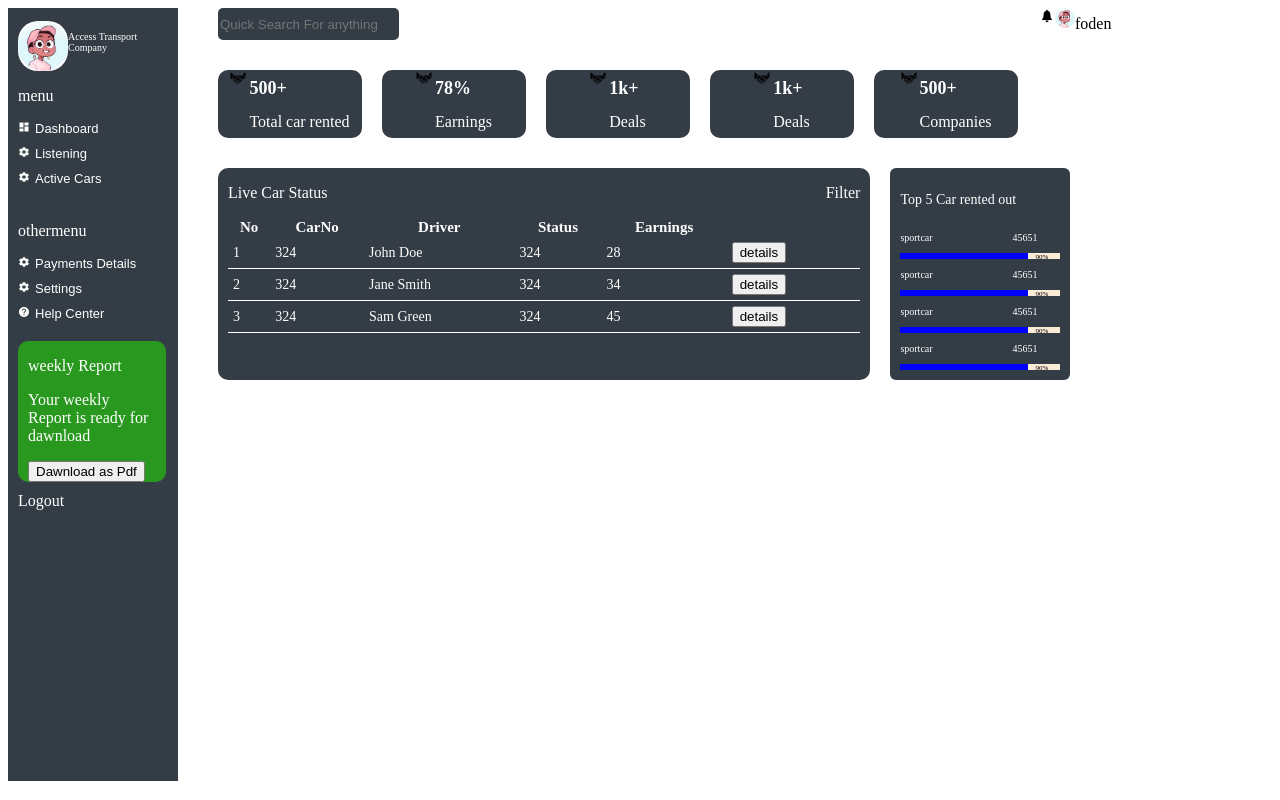
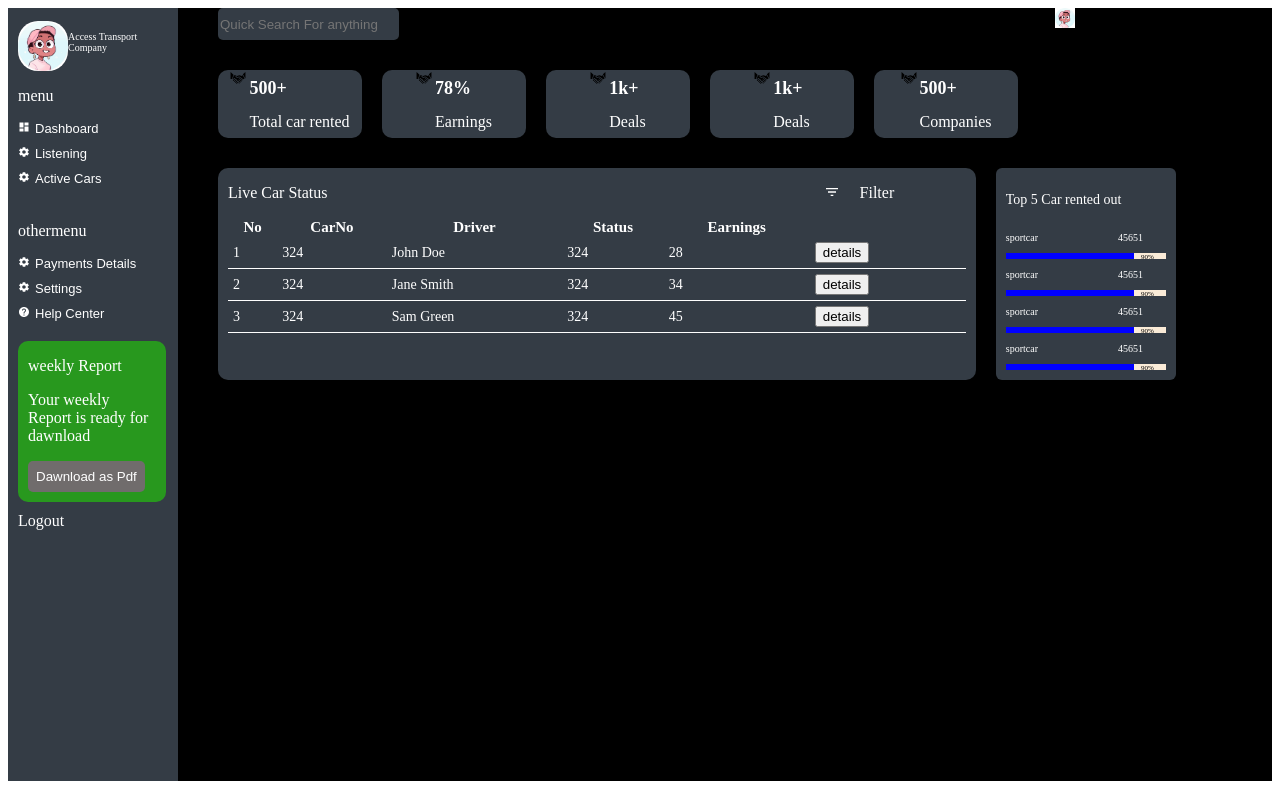
Before and after one commit to kubwimanav/feltechnology, a React (Vite) app: page / in a window 1280 px wide. Built offline with nearby package versions, Linux system fonts and the light colour scheme.

Commit message:
first commit

```diff
--- a/src/dashboard/components/DashHome.jsx
+++ b/src/dashboard/components/DashHome.jsx
@@ -1,5 +1,6 @@
 import React from 'react'
 import { IoIosNotifications } from "react-icons/io";
+import { MdFilterList } from "react-icons/md";
 import { GiShakingHands } from "react-icons/gi";
 import '../styles/DashHome.css'
 import image from '/image.jpg'
@@ -12,7 +13,7 @@ function DashHome() {
       ];
     let i = 0;
   return (
-    <div className='dashhomes'>
+    <div className="dashhomes">
       <div className="top">
         <input
           type="text"
@@ -81,11 +82,17 @@ function DashHome() {
           </div>
         </div>
       </div>
-      <div className='skils-table'>
+      <div className="skils-table">
         <div className="customtables">
           <div className="customtable">
             <p>Live Car Status</p>
-            <p>Filter</p>
+
+            <div style={{ display: "flex",gap:'20px' }}>
+              <div>
+                <MdFilterList  className='filtericon'/>
+              </div>
+              <p>Filter</p>
+            </div>
           </div>
 
           <table className="custom-table">
@@ -167,7 +174,14 @@ function DashHome() {
             </div>
           </div>
         </div>
-      </div>
+          </div>
+
+
+     <div>
+
+     </div>
+
+
     </div>
   );
 }
--- a/src/dashboard/styles/DashHome.css
+++ b/src/dashboard/styles/DashHome.css
@@ -63,12 +63,14 @@
 }
 
  .custom-table td {
+
   border-bottom: 1px solid white;
   padding: 5px;
   text-align: left;
 }
 
 .custom-table th {
+
     border: none;
     font-size: 15px;
 }
@@ -78,7 +80,10 @@ tbody{
 .customtable{
 
     display: flex;
-    justify-content: space-between;
+    gap: 31rem;
+}
+.filtericon{
+    margin-top: 16px;
 }
 
 .customtables{
@@ -89,7 +94,7 @@ tbody{
    padding-right: 10px;
 
    border-radius: 10px;
-   width: 60%;
+   width: 70%;
 }
 
 .toolbarr{
--- a/src/dashboard/styles/Layout.css
+++ b/src/dashboard/styles/Layout.css
@@ -3,4 +3,5 @@
    display: grid;
    grid-template-columns: 190px 1fr;
     gap: 20px;
+    background-color: black;
 }
--- a/src/dashboard/styles/Sidebar.css
+++ b/src/dashboard/styles/Sidebar.css
@@ -57,10 +57,18 @@ text-decoration: none;
      width: 80%;
     border-radius: 10px;
     padding-left: 10px;
+    padding-bottom: 10px;
     padding-right: 10px;
     background-color: rgb(40,152,30);
 
 }
+.weekly button{
+    background-color: rgb(112, 108, 108);
+    color: white;
+    padding: 8px;
+    border: none;
+    border-radius: 5px;
+}
 .icon{
     font-size: 12px;
 }
```
